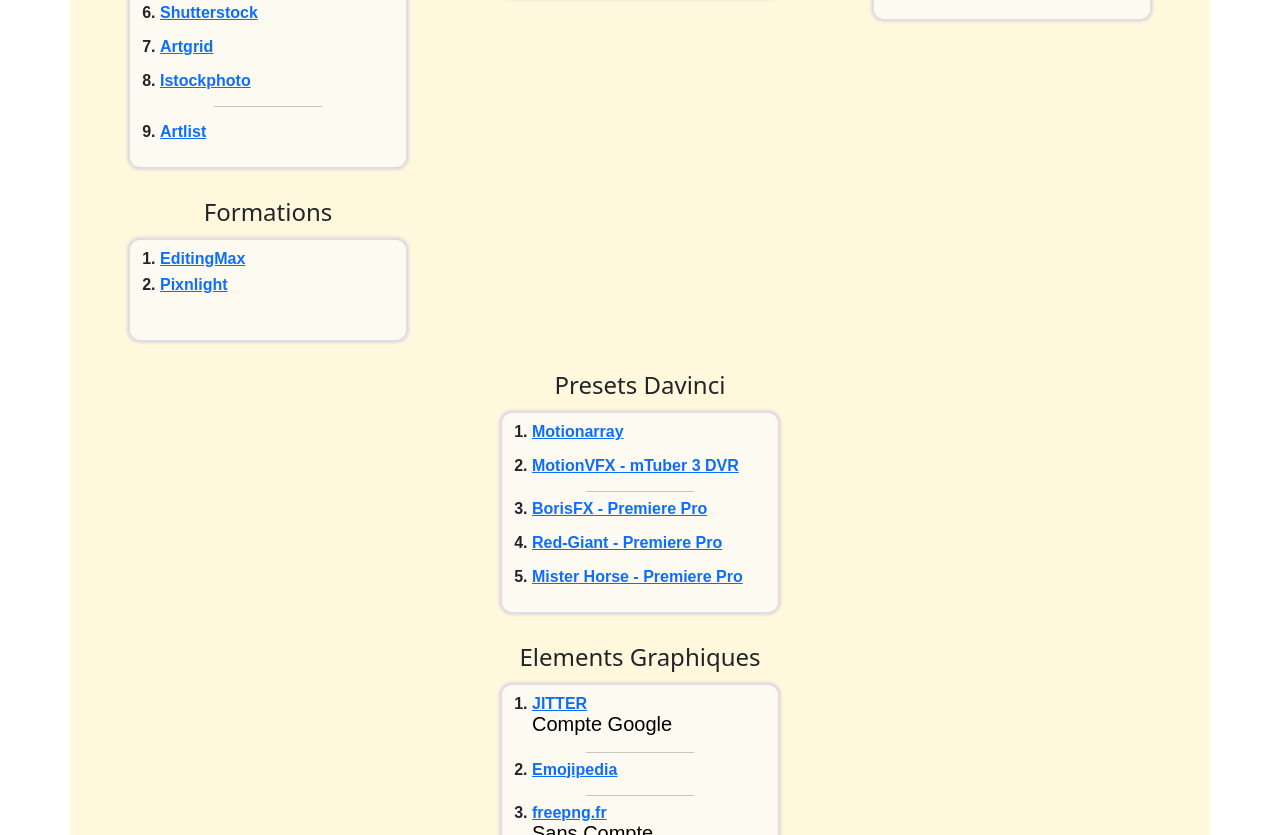
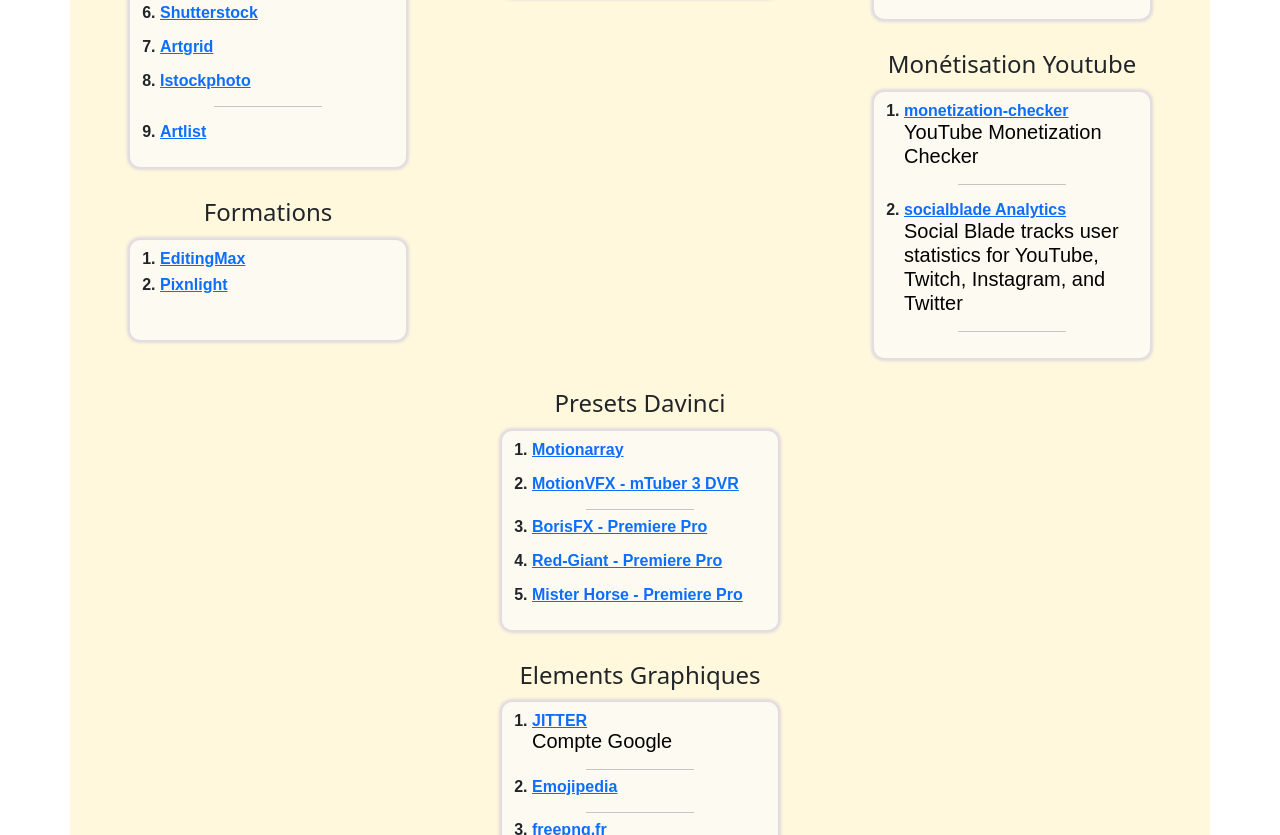
Before and after one commit to prestationweb42/Dev-Tools-WebSite, a plain HTML site: page formation.html in a window 1280 px wide. Shown: the part 5406-6241 px from the top of the page. Drawn offline with nearby package versions, Linux system fonts and the light colour scheme.

Commit message:
Add link socialblade + monetization checker

```diff
--- a/formation.html
+++ b/formation.html
@@ -1372,6 +1372,7 @@
                             >
                         </li>
                     </ol>
+                    <!-- Musiques Libres Youtube -->
                     <h3 class="section-title">Musiques</h3>
                     <ol class="ordered-list">
                         <li>
@@ -1382,6 +1383,29 @@
                             >
                             <p class="h5">Bibliothèque Audio</p>
                         </li>
+                    </ol>
+                    <!-- Monétisation Youtube -->
+                    <h3 class="section-title">Monétisation Youtube</h3>
+                    <ol class="ordered-list">
+                        <li>
+                            <a
+                                href="https://ytlarge.com/youtube/monetization-checker/"
+                                target="_blank"
+                                >monetization-checker</a
+                            >
+                            <p class="h5">YouTube Monetization Checker</p>
+                        </li>
+                        <hr class="my-3" />
+                        <li>
+                            <a href="https://socialblade.com/" target="_blank"
+                                >socialblade Analytics</a
+                            >
+                            <p class="h5">
+                                Social Blade tracks user statistics for YouTube,
+                                Twitch, Instagram, and Twitter
+                            </p>
+                        </li>
+                        <hr class="my-3" />
                     </ol>
                 </div>
                 <!-- --- Colonne 4 --- -->
```
